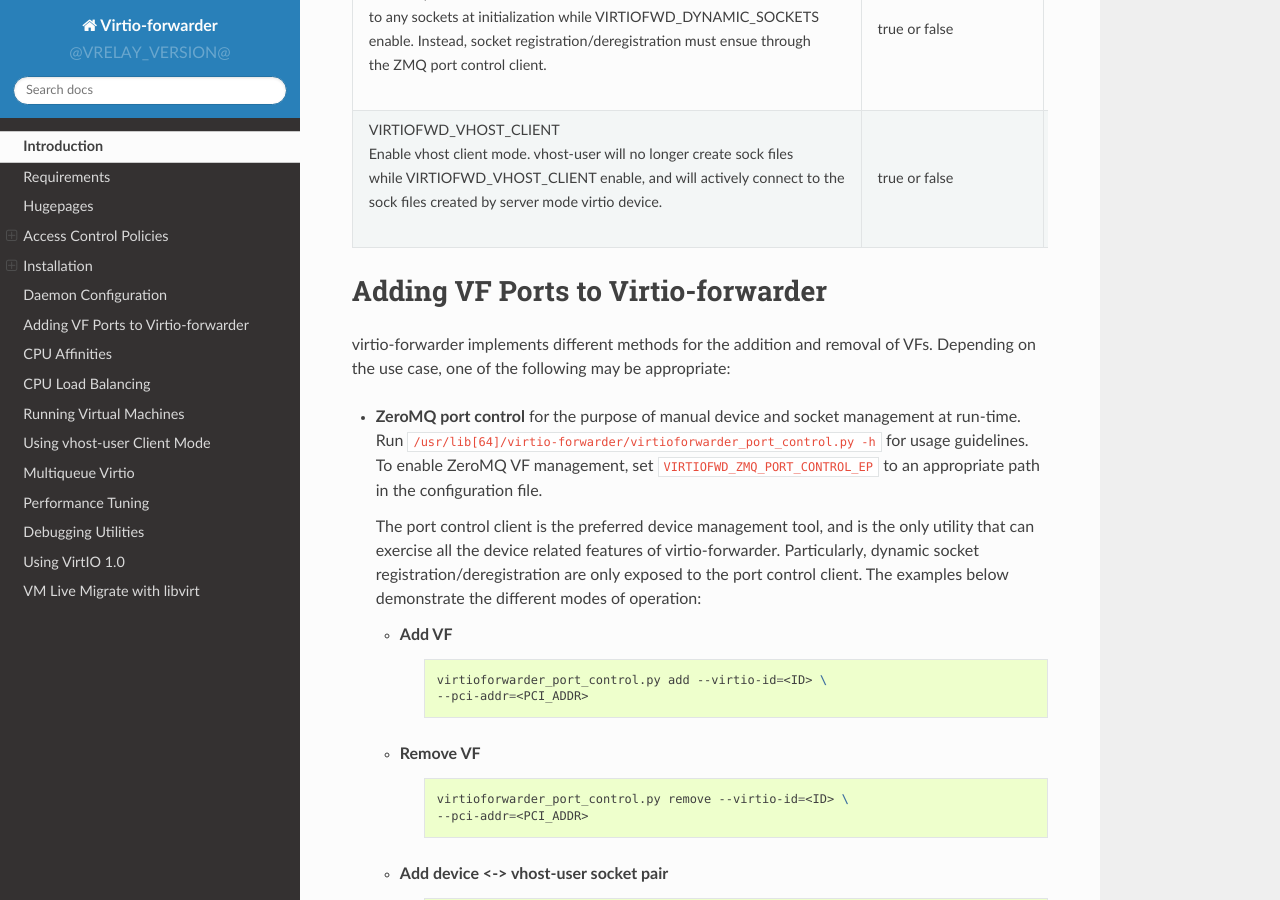
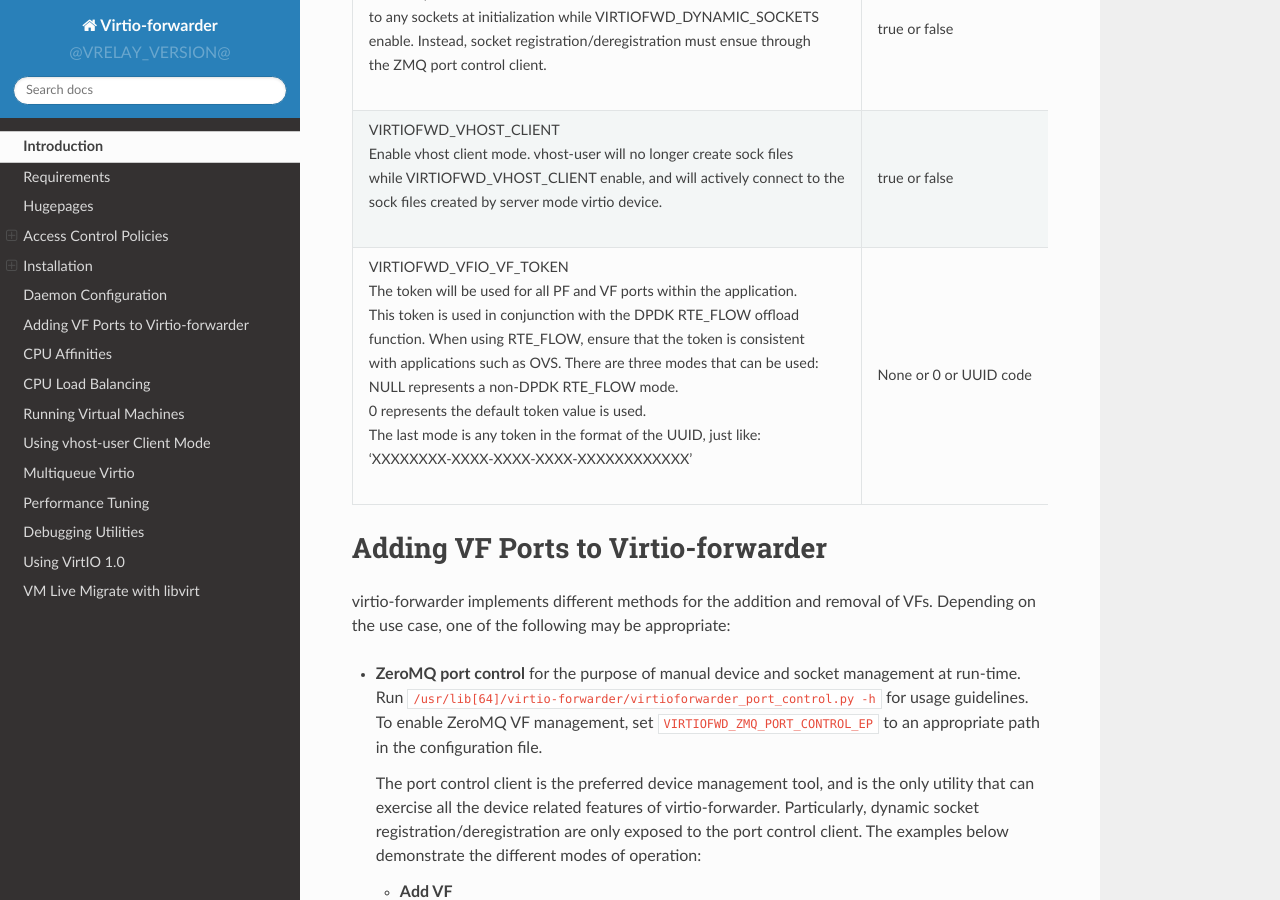
Before and after one commit to Netronome/virtio-forwarder, a Sphinx documentation site: the page built from doc/README.rst, in a window 1280 px wide and 900 px high, scrolled down 5332 px. Built offline with Sphinx 7.4.7 and the Read the Docs theme 2.0.0, drawn with Linux system fonts in a browser that asks for light colours.

Commit message:
Add instructions for 'VIRTIOFWD_VFIO_VF_TOKEN'
Update the user manual. Add 'VIRTIOFWD_VFIO_VF_TOKEN'
instructions to README.

Signed-off-by: Zerun Fu <zerun.fu@corigine.com>
Signed-off-by: Louis Peens <louis.peens@corigine.com>

```diff
--- a/doc/README.rst
+++ b/doc/README.rst
@@ -270,6 +270,17 @@
 	    | sock files created by server mode virtio device.
 	  - true or false
 	  - true
+	* - | VIRTIOFWD_VFIO_VF_TOKEN
+	    | The token will be used for all PF and VF ports within the application.
+	    | This token is used in conjunction with the DPDK RTE_FLOW offload
+	    | function. When using RTE_FLOW, ensure that the token is consistent
+	    | with applications such as OVS. There are three modes that can be used:
+	    | NULL represents a non-DPDK RTE_FLOW mode.
+	    | 0 represents the default token value is used.
+	    | The last mode is any token in the format of the UUID, just like:
+	    | 'XXXXXXXX-XXXX-XXXX-XXXX-XXXXXXXXXXXX'
+	  - None or 0 or UUID code
+	  - None
 
 Adding VF Ports to Virtio-forwarder
 ===================================
```
